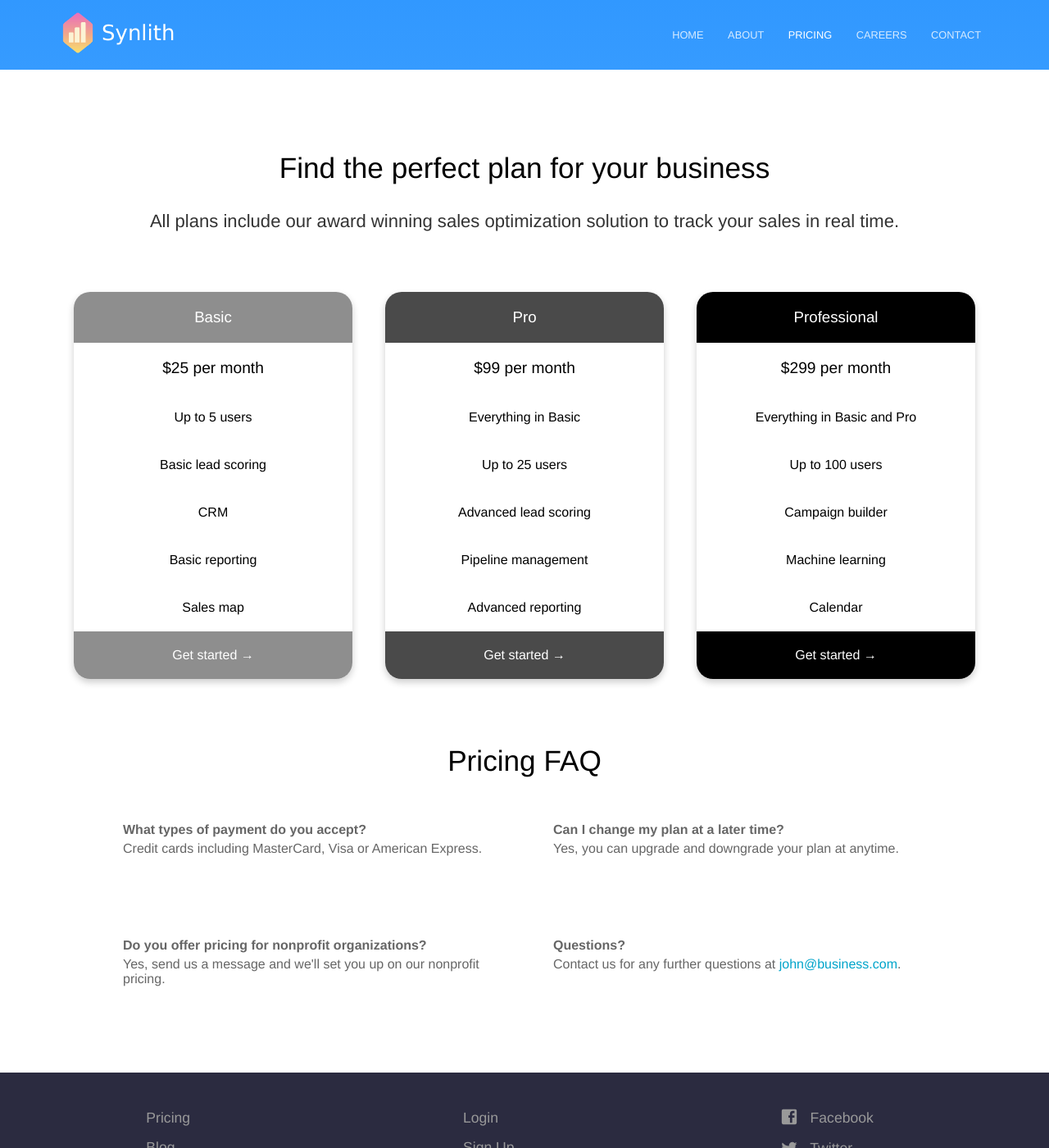
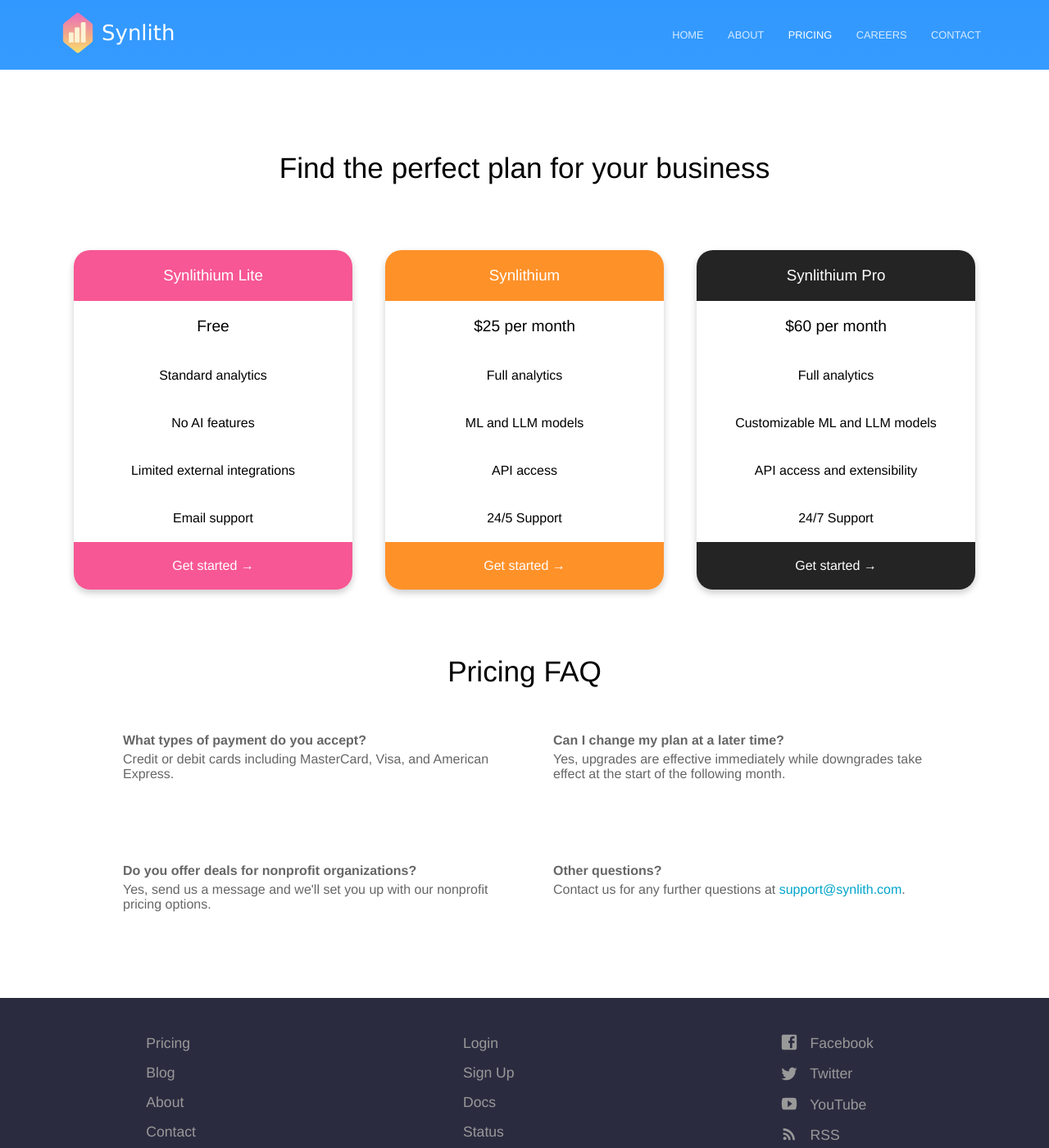
Before and after one commit to derpyjim/PRSyn, a Jekyll site: the page built from pricing.html, in a window 1280 px wide and 1400 px high. Shown: the whole window at 82% size. Built offline with Jekyll 4.4.1, drawn with Linux system fonts in a browser that asks for light colours.

Commit message:
Update pricing.html

```diff
--- a/pricing.html
+++ b/pricing.html
@@ -1,71 +1,64 @@
 ---
 title: Pricing
 heading: Find the perfect plan for your business
-description: All plans include our award winning sales optimization solution to track your sales in real time.
 pricing_table:
-  - name: Basic
-    color: "#8e8e8e"
+  - name: Synlithium Lite
+    color: "#f75794"
+    features:
+      - text: Free
+        highlight: true
+      - text: Standard analytics
+        highlight: false
+      - text: No AI features
+        highlight: false
+      - text: Limited external integrations
+        highlight: false
+      - text: Email support
+        highlight: false
+    call_to_action:
+      link: /contact/
+      text: Get started
+  - name: Synlithium
+    color: "#ff9129"
     features:
       - text: $25 per month
         highlight: true
-      - text: Up to 5 users
+      - text: Full analytics
         highlight: false
-      - text: Basic lead scoring
+      - text: ML and LLM models
         highlight: false
-      - text: CRM
+      - text: API access
         highlight: false
-      - text: Basic reporting
-        highlight: false
-      - text: Sales map
+      - text: 24/5 Support
         highlight: false
     call_to_action:
-      link: http://mysite.com?plan=basic
+      link: /contact/
       text: Get started
-  - name: Pro
-    color: "#4a4a4a"
+  - name: Synlithium Pro
+    color: "#242424"
     features:
-      - text: $99 per month
+      - text: $60 per month
         highlight: true
-      - text: Everything in Basic
+      - text: Full analytics
         highlight: false
-      - text: Up to 25 users
+      - text: Customizable ML and LLM models
         highlight: false
-      - text: Advanced lead scoring
+      - text: API access and extensibility
         highlight: false
-      - text: Pipeline management
-        highlight: false
-      - text: Advanced reporting
+      - text: 24/7 Support
         highlight: false
     call_to_action:
-      link: http://mysite.com?plan=pro
-      text: Get started
-  - name: Professional
-    color: "#000000"
-    features:
-      - text: $299 per month
-        highlight: true
-      - text: Everything in Basic and Pro
-        highlight: false
-      - text: Up to 100 users
-        highlight: false
-      - text: Campaign builder
-        highlight: false
-      - text: Machine learning
-        highlight: false
-      - text: Calendar
-        highlight: false
-    call_to_action:
-      link: http://mysite.com?plan=professional
+      link: /contact/
       text: Get started
 faq:
   - question: What types of payment do you accept?
-    answer: Credit cards including MasterCard, Visa or American Express.
+    answer: Credit or debit cards including MasterCard, Visa, and American Express.
   - question: Can I change my plan at a later time?
-    answer: Yes, you can upgrade and downgrade your plan at anytime.
-  - question: Do you offer pricing for nonprofit organizations?
-    answer: Yes, send us a message and we'll set you up on our nonprofit pricing.
-  - question: Questions?
-    answer: Contact us for any further questions at <a href="#">john@business.com</a>.
+    answer: Yes, upgrades are effective immediately while downgrades take effect at the start of the following month.
+  - question: Do you offer deals for nonprofit organizations?
+    answer: Yes, send us a message and we'll set you up with our nonprofit pricing options.
+  - question: Other questions?
+    answer: Contact us for any further questions at <a href="mailto:support@synlith.com">support@synlith.com</a>.
 ---
 <div class="plans">
 	{% for plan in page.pricing_table %}
```
